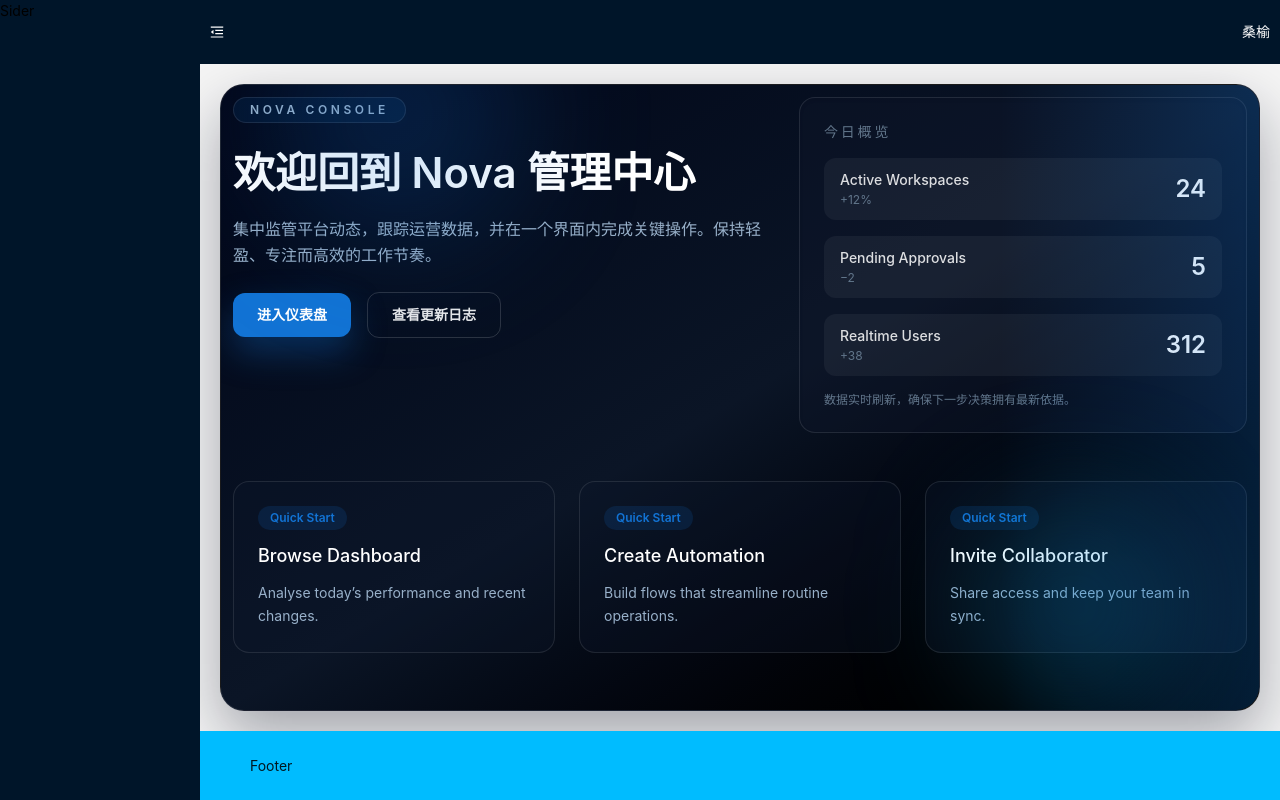
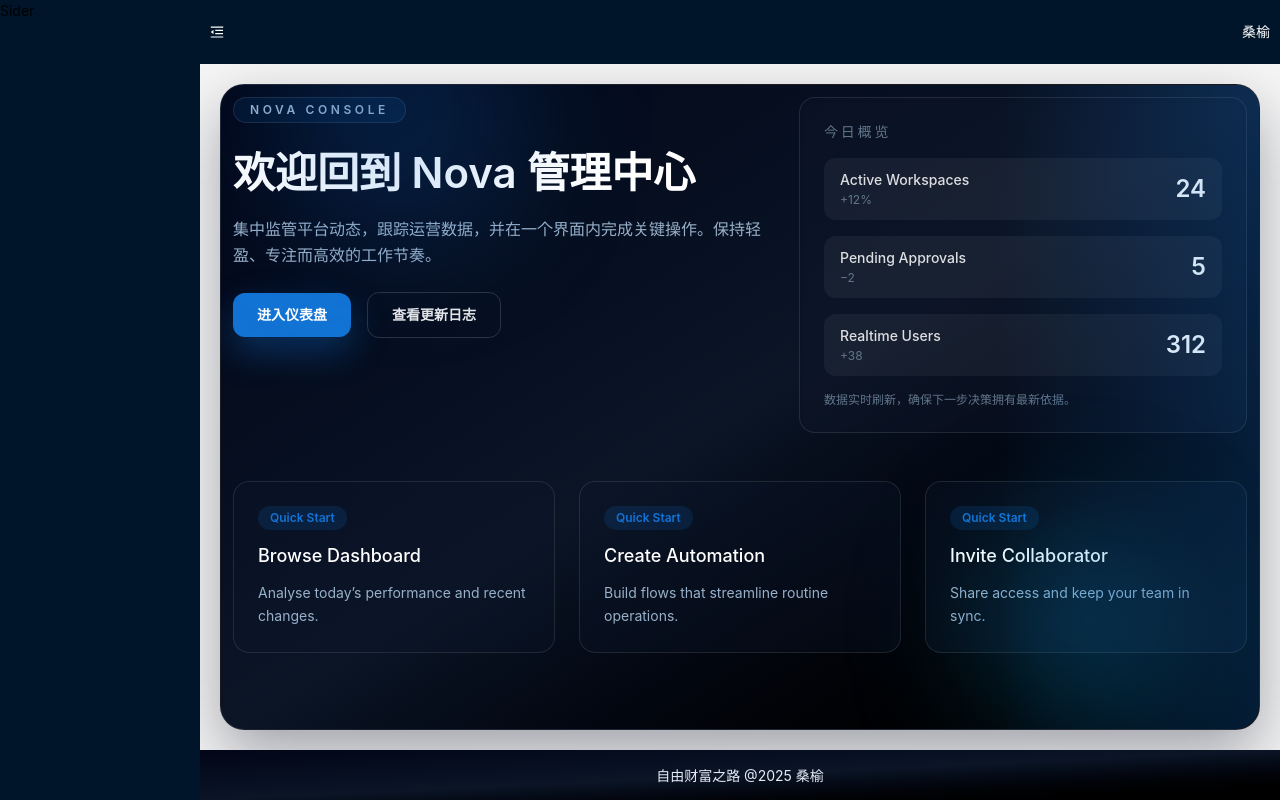
Before and after one commit to phellinus/NovaPanel, a React (Vite) app: page /welcome in a window 1280 px wide. Built offline with nearby package versions, Linux system fonts and the light colour scheme; no server answers.

Commit message:
feat:底部导航栏的修改

```diff
--- /dev/null
+++ b/src/layout/footer/index.module.css
@@ -0,0 +1,5 @@
+@reference "tailwindcss";
+
+.footer{
+    @apply w-full h-full bg-gradient-to-br from-slate-950 via-[#0B1526] to-black text-[#E6EDF7] flex items-center justify-center;
+}
--- /dev/null
+++ b/src/layout/footer/index.tsx
@@ -0,0 +1,11 @@
+import type { FC } from 'react';
+import styles from '@/layout/footer/index.module.css'
+
+const NavFooter: FC = () => {
+    return (
+        <>
+            <div className={styles.footer}>自由财富之路 @2025 桑榆</div>
+        </>
+    );
+};
+export default NavFooter;
--- a/src/layout/header/index.tsx
+++ b/src/layout/header/index.tsx
@@ -1,6 +1,6 @@
 import styles from '@/layout/header/index.module.css';
 import { LogoutOutlined, MenuFoldOutlined, SettingOutlined } from '@ant-design/icons';
-import {Dropdown, message, Space} from 'antd';
+import { Dropdown, message, Space } from 'antd';
 import type { MenuProps } from 'antd/lib';
 import { useNavigate } from 'react-router-dom';
 import storage from '@/utils/storage.ts';
--- a/src/layout/index.module.css
+++ b/src/layout/index.module.css
@@ -15,5 +15,5 @@
     }
 }
 .footer{
-    @apply bg-sky-400;
+    @apply flex items-center justify-center text-center h-[50px] p-0;
 }
--- a/src/layout/index.tsx
+++ b/src/layout/index.tsx
@@ -2,6 +2,7 @@ import { Layout } from 'antd';
 import styles from '@/layout/index.module.css';
 import { Outlet } from 'react-router-dom';
 import NavHeader from '@/layout/header';
+import NavFooter from '@/layout/footer';
 
 const { Header, Footer, Sider, Content } = Layout;
 
@@ -19,7 +20,9 @@ export default function LayoutContainer() {
                             <Outlet />
                         </div>
                     </Content>
-                    <Footer className={styles.footer}>Footer</Footer>
+                    <Footer className={styles.footer}>
+                        <NavFooter />
+                    </Footer>
                 </Layout>
             </Layout>
         </>
```
